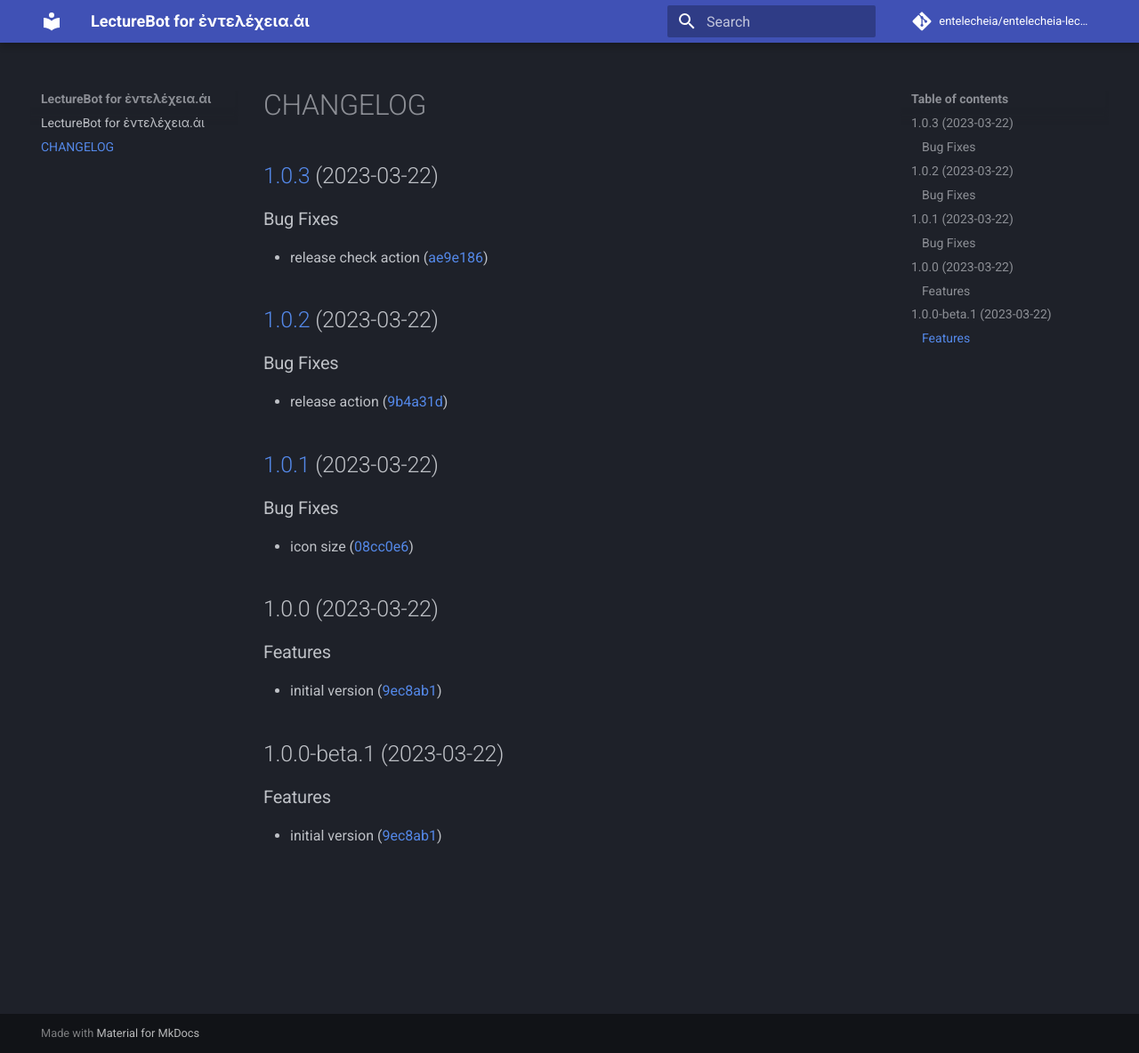
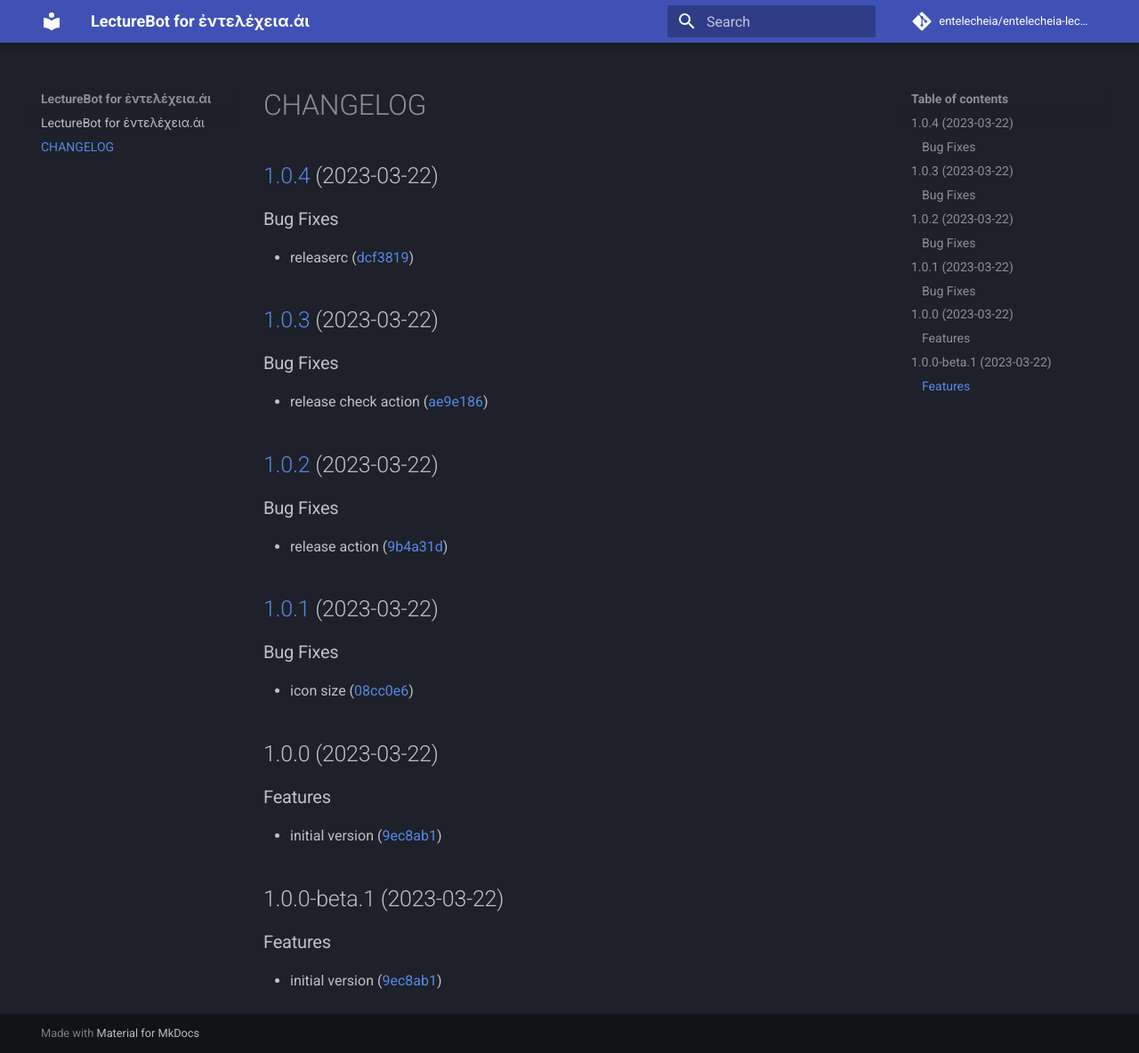
Before and after one commit to entelecheia/entelecheia-lecture-bot, an MkDocs documentation site: the page built from docs/CHANGELOG.md, in a window 1280 px wide and 1184 px high. Shown: the whole window at 89% size. Built offline with MkDocs 1.6.1 and Material for MkDocs 9.7.7, drawn with Linux system fonts in a browser that asks for light colours; comment, search, counter and statistics services are not loaded.

Commit message:
chore(release): :rocket: 1.0.4 [skip ci]
## [1.0.4](https://github.com/entelecheia/entelecheia-lecture-bot/compare/v1.0.3...v1.0.4) (2023-03-22)

### Bug Fixes

* releaserc ([dcf3819](https://github.com/entelecheia/entelecheia-lecture-bot/commit/dcf38197fafe3e0572086eb3b39dd00db772a874))

```diff
--- a/docs/CHANGELOG.md
+++ b/docs/CHANGELOG.md
@@ -1,3 +1,10 @@
+## [1.0.4](https://github.com/entelecheia/entelecheia-lecture-bot/compare/v1.0.3...v1.0.4) (2023-03-22)
+
+
+### Bug Fixes
+
+* releaserc ([dcf3819](https://github.com/entelecheia/entelecheia-lecture-bot/commit/dcf38197fafe3e0572086eb3b39dd00db772a874))
+
 ## [1.0.3](https://github.com/entelecheia/entelecheia-lecture-bot/compare/v1.0.2...v1.0.3) (2023-03-22)
 
 
--- a/package.json
+++ b/package.json
@@ -1,6 +1,6 @@
 {
     "name": "entelecheia-lecture-bot",
-    "version": "1.0.3",
+    "version": "1.0.4",
     "description": "Chrome extension to ask questions and get answers from the ChatGPT",
     "author": "entelecheia",
     "license": "MIT",
```
Also changed, not shown: static/manifest.json, 1 other file.
